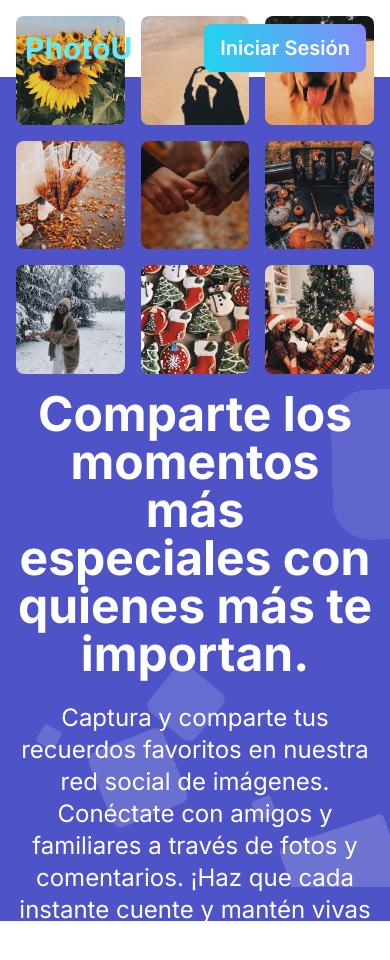
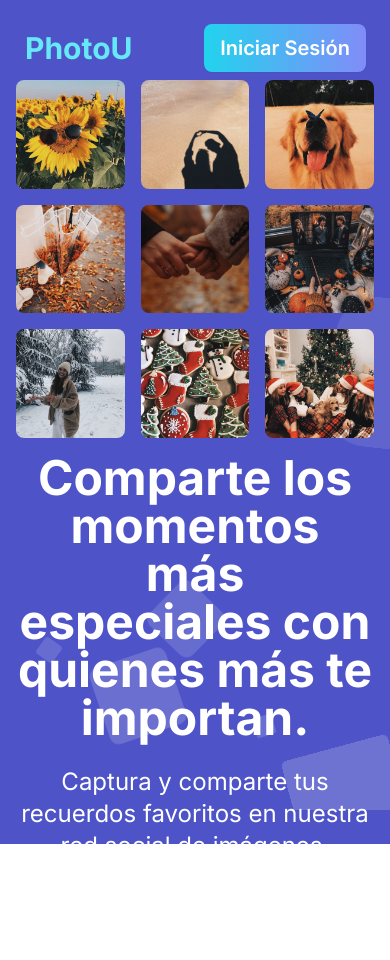
Before and after one commit to SantiagoMartinez99/prueba-social-network, a React (Vite) app: page / in a window 390 px wide. Shown: the top 960 px of the page. Built offline with nearby package versions, Linux system fonts and the light colour scheme; no server answers.

Commit message:
fix mobile view home

```diff
--- a/src/components/Hero.jsx
+++ b/src/components/Hero.jsx
@@ -23,8 +23,7 @@ const images = [
 
 function Hero() {
   return (
-    <div className="hero animated-background bg-none min-h-screen font-inter">
-      <div className="area z-50">
+    <div className="area z-50">
         <ul className="circles">
           <li></li>
           <li></li>
@@ -37,8 +36,9 @@ function Hero() {
           <li></li>
           <li></li>
         </ul>
-      </div>
-      <div className="hero-content flex-col lg:flex-row-reverse justify-center items-center ">
+    <div className="hero animated-background bg-none min-h-screen font-inter ">
+
+      <div className="hero-content flex-col lg:flex-row-reverse justify-center items-center pt-20">
         <div className="grid grid-cols-3 gap-4 h-full">
           {images.map((src, index) => (
             <div key={index} className="relative overflow-hidden rounded-lg">
@@ -63,6 +63,8 @@ function Hero() {
         </div>
       </div>
     </div>
+    </div>
+
   );
 }
 
```
